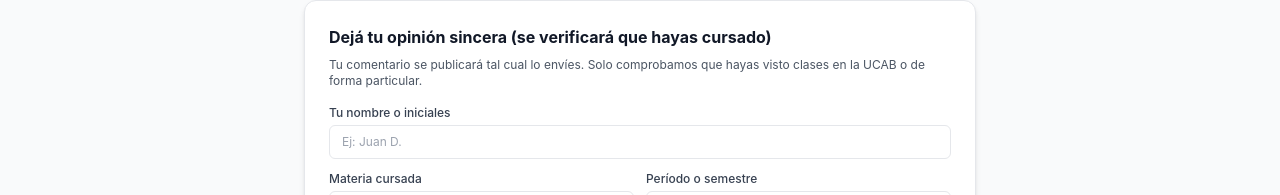
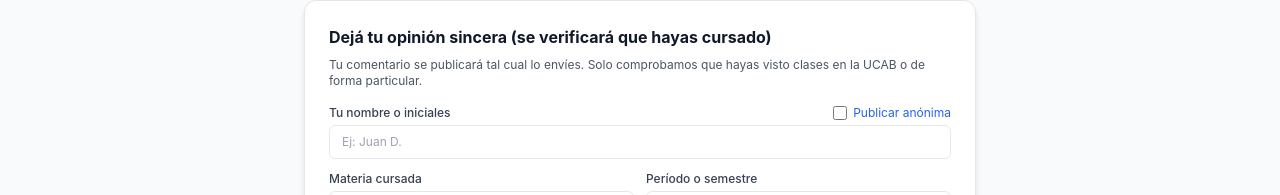
Before and after one commit to Jrgil20/CodeMentor, a React (Vite) app: page / in a window 1280 px wide. Both pictures are taken after a click on the button 639 px from the left and 4262 px from the top of the page. Shown: the part 4315-4510 px from the top of the page. Built offline with nearby package versions, Linux system fonts and the light colour scheme.

Commit message:
feat(testimonials): add option to submit and render anonymous reviews

```diff
--- a/src/components/home/Testimonials.tsx
+++ b/src/components/home/Testimonials.tsx
@@ -8,6 +8,7 @@ const Testimonials: React.FC = () => {
   const [showReviewForm, setShowReviewForm] = useState(false);
   const [formSubmitted, setFormSubmitted] = useState(false);
   const [isSubmitting, setIsSubmitting] = useState(false);
+  const [isAnonymous, setIsAnonymous] = useState(false);
 
   const nextTestimonial = () => {
     setActiveIndex((prevIndex) => (prevIndex + 1) % testimonials.length);
@@ -129,7 +130,7 @@ const Testimonials: React.FC = () => {
                   <div className="flex items-center justify-between border-t border-gray-100 dark:border-gray-800 pt-4">
                     <div>
                       <h4 className="font-bold text-gray-900 dark:text-white text-base">
-                        {active.name}
+                        {active.isAnonymous ? 'Estudiante UCAB (Anónimo)' : active.name}
                       </h4>
                       <p className="text-xs text-blue-600 dark:text-blue-400 font-medium">
                         Materia: {active.subject}
@@ -213,8 +214,33 @@ const Testimonials: React.FC = () => {
                 <form onSubmit={handleReviewSubmit} className="space-y-3">
                   <input type="hidden" name="_subject" value="Nueva reseña de estudiante para CodeMentor" />
                   <div>
-                    <label className="block text-xs font-medium text-gray-700 dark:text-gray-300 mb-1">Tu nombre o iniciales</label>
-                    <input type="text" name="name" required placeholder="Ej: Juan D." className="w-full text-xs px-3 py-2 border rounded-md dark:bg-gray-800 dark:border-gray-700 dark:text-white" />
+                    <div className="flex items-center justify-between mb-1">
+                      <label className="block text-xs font-medium text-gray-700 dark:text-gray-300">
+                        {isAnonymous ? 'Tu nombre o contacto (privado, solo para verificar)' : 'Tu nombre o iniciales'}
+                      </label>
+                      <label className="inline-flex items-center gap-1.5 cursor-pointer text-xs text-blue-600 dark:text-blue-400 select-none">
+                        <input
+                          type="checkbox"
+                          name="is_anonymous"
+                          checked={isAnonymous}
+                          onChange={(e) => setIsAnonymous(e.target.checked)}
+                          className="w-3.5 h-3.5 rounded border-gray-300 text-blue-600 focus:ring-blue-500"
+                        />
+                        <span>Publicar anónima</span>
+                      </label>
+                    </div>
+                    <input
+                      type="text"
+                      name="name"
+                      required={!isAnonymous}
+                      placeholder={isAnonymous ? 'Opcional: tu nombre/cédula para verificar (se publicará como Anónimo)' : 'Ej: Juan D.'}
+                      className="w-full text-xs px-3 py-2 border rounded-md dark:bg-gray-800 dark:border-gray-700 dark:text-white"
+                    />
+                    <input
+                      type="hidden"
+                      name="display_preference"
+                      value={isAnonymous ? 'Anónimo (No publicar nombre real)' : 'Público'}
+                    />
                   </div>
                   <div className="grid grid-cols-1 sm:grid-cols-2 gap-3">
                     <div>
--- a/src/pages/UcabLandingPage.tsx
+++ b/src/pages/UcabLandingPage.tsx
@@ -289,7 +289,9 @@ const UcabLandingPage: React.FC = () => {
 
                   <div className="flex items-center justify-between border-t border-gray-200 dark:border-gray-700 pt-3">
                     <div>
-                      <h4 className="text-xs font-bold text-gray-900 dark:text-white">{test.name}</h4>
+                      <h4 className="text-xs font-bold text-gray-900 dark:text-white">
+                        {test.isAnonymous ? 'Estudiante UCAB (Anónimo)' : test.name}
+                      </h4>
                       <p className="text-[11px] text-blue-600 dark:text-blue-400">{test.subject}</p>
                     </div>
                     <div className="text-amber-400 text-xs">
--- a/src/types/index.ts
+++ b/src/types/index.ts
@@ -11,6 +11,7 @@ export interface Testimonial {
   content: string;
   image?: string;
   rating?: number;
+  isAnonymous?: boolean;
 }
 
 export interface Project {
```
